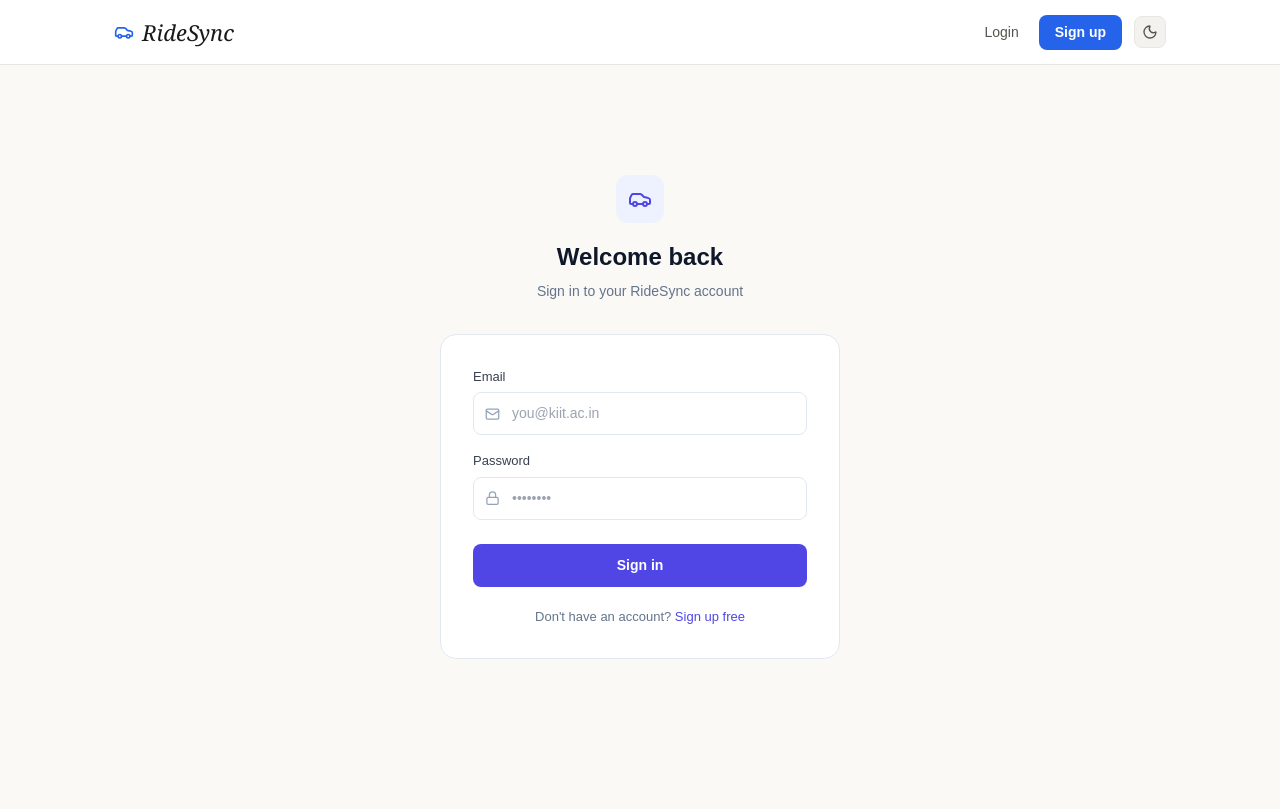
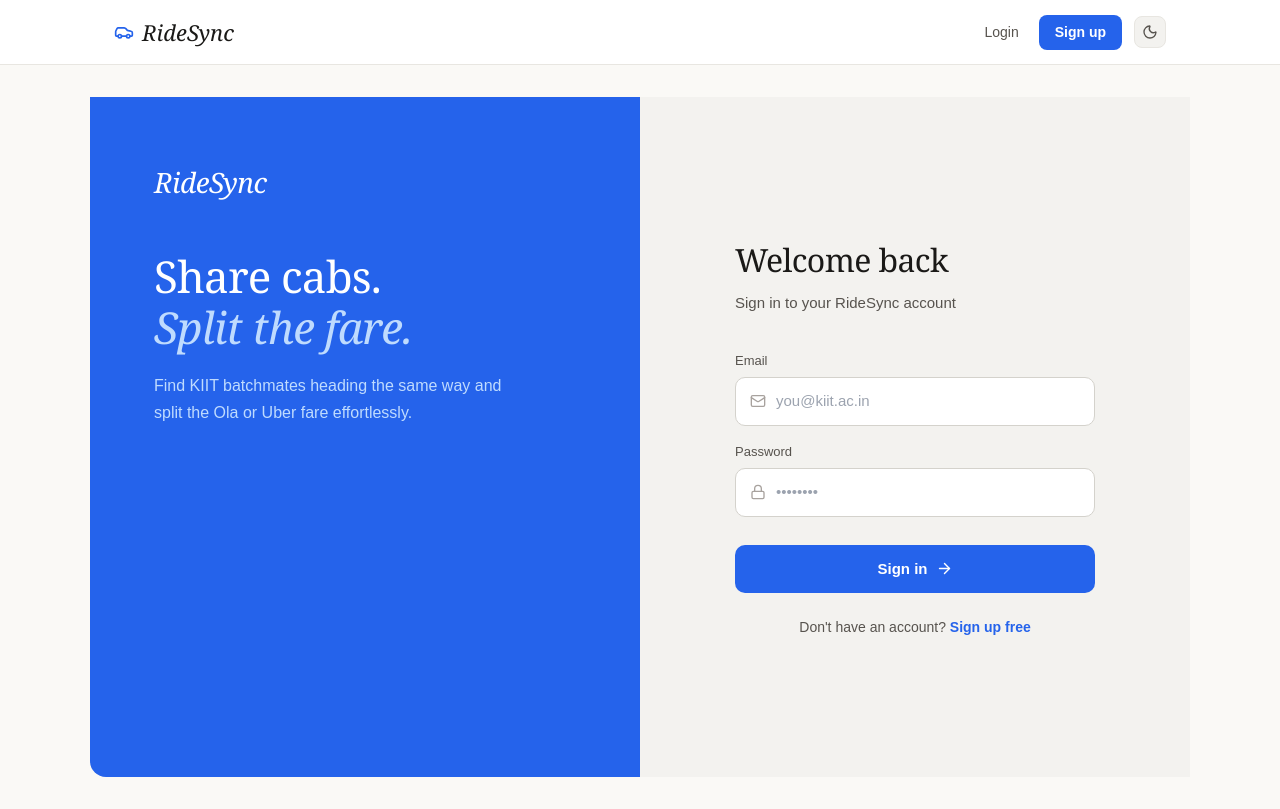
Before and after one commit to HitenAnand2207/ridesync-frontend, a Next.js app: page /login in a window 1280 px wide. Built offline with nearby package versions, Linux system fonts and the light colour scheme; no server answers.

Commit message:
design: redesign login page with split panel layout

```diff
--- a/src/app/login/page.tsx
+++ b/src/app/login/page.tsx
@@ -5,20 +5,7 @@
 import { useRouter } from 'next/navigation';
 import Link from 'next/link';
 import toast from 'react-hot-toast';
-import { Car, Mail, Lock } from 'lucide-react';
-
-const inputStyle = {
-  width: '100%',
-  padding: '10px 12px 10px 38px',
-  borderRadius: '8px',
-  border: '1px solid #e2e8f0',
-  fontSize: '14px',
-  color: '#0f172a',
-  background: '#ffffff',
-  outline: 'none',
-  transition: 'border-color 0.15s',
-  boxSizing: 'border-box' as const,
-};
+import { Mail, Lock, ArrowRight } from 'lucide-react';
 
 export default function LoginPage() {
   const { login } = useAuth();
@@ -26,6 +13,7 @@
   const [email, setEmail] = useState('');
   const [password, setPassword] = useState('');
   const [loading, setLoading] = useState(false);
+  const [focused, setFocused] = useState<string | null>(null);
 
   const handleSubmit = async (e: React.FormEvent) => {
     e.preventDefault();
@@ -41,39 +29,121 @@
     }
   };
 
+  const inputWrap = (focused: boolean) => ({
+    position: 'relative' as const,
+    borderRadius: '10px',
+    border: `1.5px solid ${focused ? 'var(--accent)' : 'var(--border-input)'}`,
+    background: 'var(--bg-card)',
+    transition: 'border-color 0.15s, box-shadow 0.15s',
+    boxShadow: focused ? '0 0 0 3px var(--accent-light)' : 'none',
+    display: 'flex',
+    alignItems: 'center',
+    gap: '10px',
+    padding: '0 14px',
+  });
+
+  const inputStyle = {
+    flex: 1,
+    padding: '12px 0',
+    border: 'none',
+    background: 'transparent',
+    fontSize: '15px',
+    color: 'var(--text-primary)',
+    outline: 'none',
+  };
+
   return (
-    <div style={{ minHeight: '80vh', display: 'flex', alignItems: 'center', justifyContent: 'center' }}>
-      <div style={{ width: '100%', maxWidth: '400px' }}>
-        <div style={{ textAlign: 'center', marginBottom: '32px' }}>
+    <div style={{
+      minHeight: '85vh',
+      display: 'grid',
+      gridTemplateColumns: '1fr 1fr',
+      gap: '0',
+      alignItems: 'stretch',
+      margin: '0 -1.5rem',
+    }}>
+      {/* Left — branding panel */}
+      <div style={{
+        background: 'var(--accent)',
+        padding: '4rem',
+        display: 'flex',
+        flexDirection: 'column',
+        justifyContent: 'space-between',
+        borderRadius: '0 0 0 16px',
+      }}>
+        <div>
           <div style={{
-            width: '48px', height: '48px', background: '#eef2ff', borderRadius: '12px',
-            display: 'flex', alignItems: 'center', justifyContent: 'center', margin: '0 auto 16px',
+            fontFamily: 'var(--font-display)',
+            fontSize: '28px',
+            fontStyle: 'italic',
+            color: '#ffffff',
+            marginBottom: '48px',
+            letterSpacing: '-0.02em',
           }}>
-            <Car size={24} color="#4f46e5" />
+            RideSync
           </div>
-          <h1 style={{ fontSize: '24px', fontWeight: 700, color: '#0f172a', marginBottom: '6px' }}>
-            Welcome back
-          </h1>
-          <p style={{ fontSize: '14px', color: '#64748b' }}>
-            Sign in to your RideSync account
+
+          <h2 style={{
+            fontFamily: 'var(--font-display)',
+            fontSize: '44px',
+            fontWeight: 400,
+            color: '#ffffff',
+            lineHeight: 1.15,
+            marginBottom: '20px',
+            letterSpacing: '-0.02em',
+          }}>
+            Share cabs.<br />
+            <em style={{ color: '#bfdbfe' }}>Split the fare.</em>
+          </h2>
+
+          <p style={{
+            fontSize: '16px',
+            color: '#bfdbfe',
+            lineHeight: 1.7,
+            maxWidth: '360px',
+          }}>
+            Find KIIT batchmates heading the same way and split the Ola or Uber fare effortlessly.
           </p>
         </div>
 
-        <div style={{
-          background: '#ffffff', border: '1px solid #e2e8f0',
-          borderRadius: '16px', padding: '32px',
-        }}>
+
+      </div>
+
+      {/* Right — form */}
+      <div style={{
+        padding: '4rem',
+        display: 'flex',
+        flexDirection: 'column',
+        justifyContent: 'center',
+        background: 'var(--bg-secondary)',
+      }}>
+        <div style={{ maxWidth: '360px', width: '100%', margin: '0 auto' }}>
+          <h1 style={{
+            fontFamily: 'var(--font-display)',
+            fontSize: '32px',
+            fontWeight: 400,
+            color: 'var(--text-primary)',
+            marginBottom: '8px',
+            letterSpacing: '-0.02em',
+          }}>
+            Welcome back
+          </h1>
+          <p style={{ fontSize: '15px', color: 'var(--text-secondary)', marginBottom: '36px' }}>
+            Sign in to your RideSync account
+          </p>
+
           <form onSubmit={handleSubmit}>
             <div style={{ marginBottom: '16px' }}>
-              <label style={{ display: 'block', fontSize: '13px', fontWeight: 500, color: '#374151', marginBottom: '6px' }}>
+              <label style={{ display: 'block', fontSize: '13px', fontWeight: 500, color: 'var(--text-secondary)', marginBottom: '7px' }}>
                 Email
               </label>
-              <div style={{ position: 'relative' }}>
-                <Mail size={15} color="#94a3b8" style={{ position: 'absolute', left: '12px', top: '50%', transform: 'translateY(-50%)' }} />
+              <div style={inputWrap(focused === 'email')}>
+                <Mail size={16} color={focused === 'email' ? 'var(--accent)' : 'var(--text-muted)'} />
                 <input
                   type="email"
                   value={email}
                   onChange={(e) => setEmail(e.target.value)}
+                  onFocus={() => setFocused('email')}
+                  onBlur={() => setFocused(null)}
                   style={inputStyle}
                   placeholder="you@kiit.ac.in"
                   required
@@ -81,16 +151,18 @@
               </div>
             </div>
 
-            <div style={{ marginBottom: '24px' }}>
-              <label style={{ display: 'block', fontSize: '13px', fontWeight: 500, color: '#374151', marginBottom: '6px' }}>
+            <div style={{ marginBottom: '28px' }}>
+              <label style={{ display: 'block', fontSize: '13px', fontWeight: 500, color: 'var(--text-secondary)', marginBottom: '7px' }}>
                 Password
               </label>
-              <div style={{ position: 'relative' }}>
-                <Lock size={15} color="#94a3b8" style={{ position: 'absolute', left: '12px', top: '50%', transform: 'translateY(-50%)' }} />
+              <div style={inputWrap(focused === 'password')}>
+                <Lock size={16} color={focused === 'password' ? 'var(--accent)' : 'var(--text-muted)'} />
                 <input
                   type="password"
                   value={password}
                   onChange={(e) => setPassword(e.target.value)}
+                  onFocus={() => setFocused('password')}
+                  onBlur={() => setFocused(null)}
                   style={inputStyle}
                   placeholder="••••••••"
                   required
@@ -99,20 +171,22 @@
             </div>
 
             <button type="submit" disabled={loading} style={{
-              width: '100%', padding: '11px',
-              background: loading ? '#818cf8' : '#4f46e5',
+              width: '100%', padding: '13px',
+              background: loading ? 'var(--text-muted)' : 'var(--accent)',
               color: '#ffffff', border: 'none',
-              borderRadius: '8px', fontSize: '14px', fontWeight: 600,
+              borderRadius: '10px', fontSize: '15px', fontWeight: 600,
               cursor: loading ? 'not-allowed' : 'pointer',
+              display: 'flex', alignItems: 'center',
+              justifyContent: 'center', gap: '8px',
               transition: 'background 0.15s',
             }}>
-              {loading ? 'Signing in...' : 'Sign in'}
+              {loading ? 'Signing in...' : (<>Sign in <ArrowRight size={17} /></>)}
             </button>
           </form>
 
-          <p style={{ textAlign: 'center', fontSize: '13px', color: '#64748b', marginTop: '20px' }}>
+          <p style={{ textAlign: 'center', fontSize: '14px', color: 'var(--text-secondary)', marginTop: '24px' }}>
             Don't have an account?{' '}
-            <Link href="/register" style={{ color: '#4f46e5', fontWeight: 500, textDecoration: 'none' }}>
+            <Link href="/register" style={{ color: 'var(--accent)', fontWeight: 600, textDecoration: 'none' }}>
               Sign up free
             </Link>
           </p>
```
